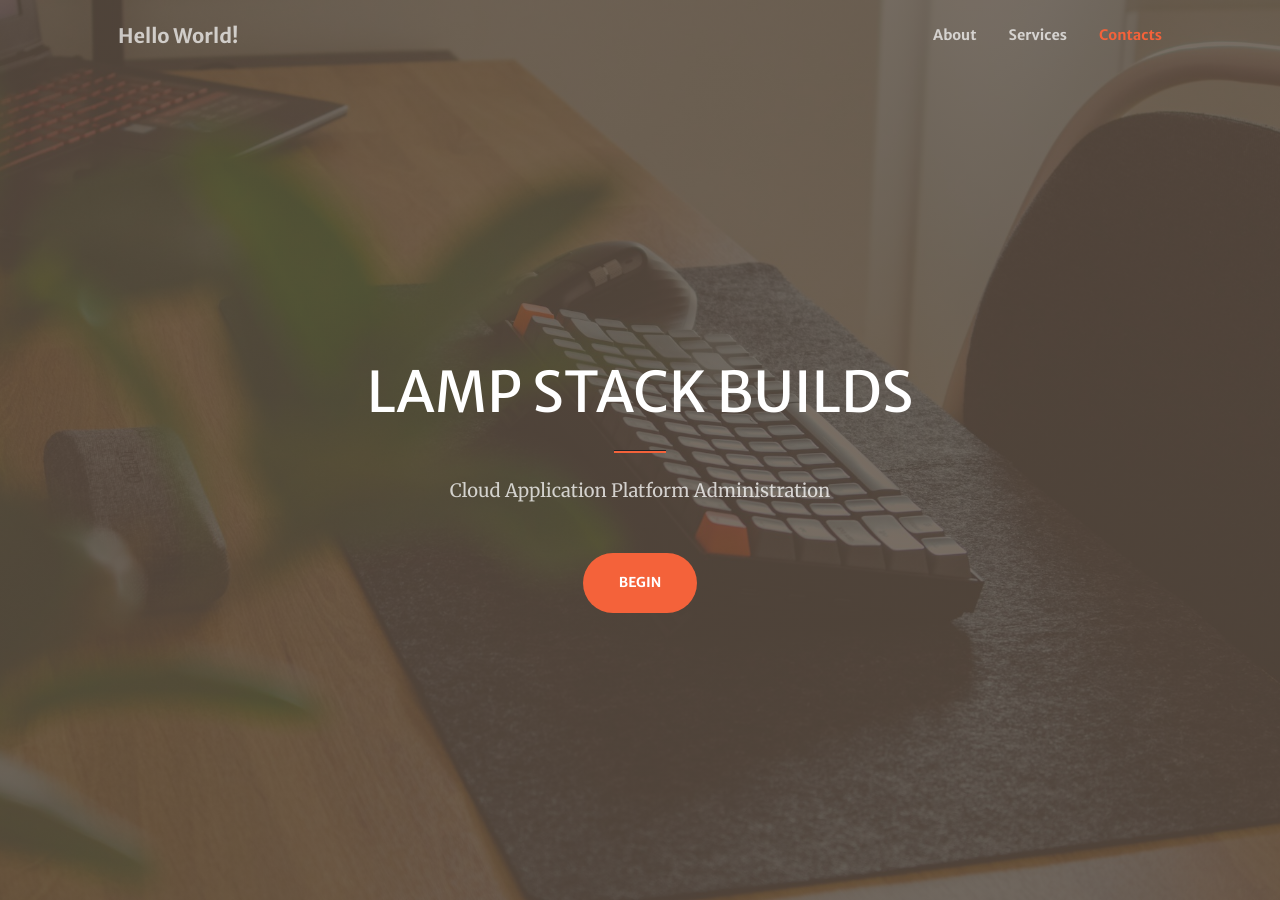
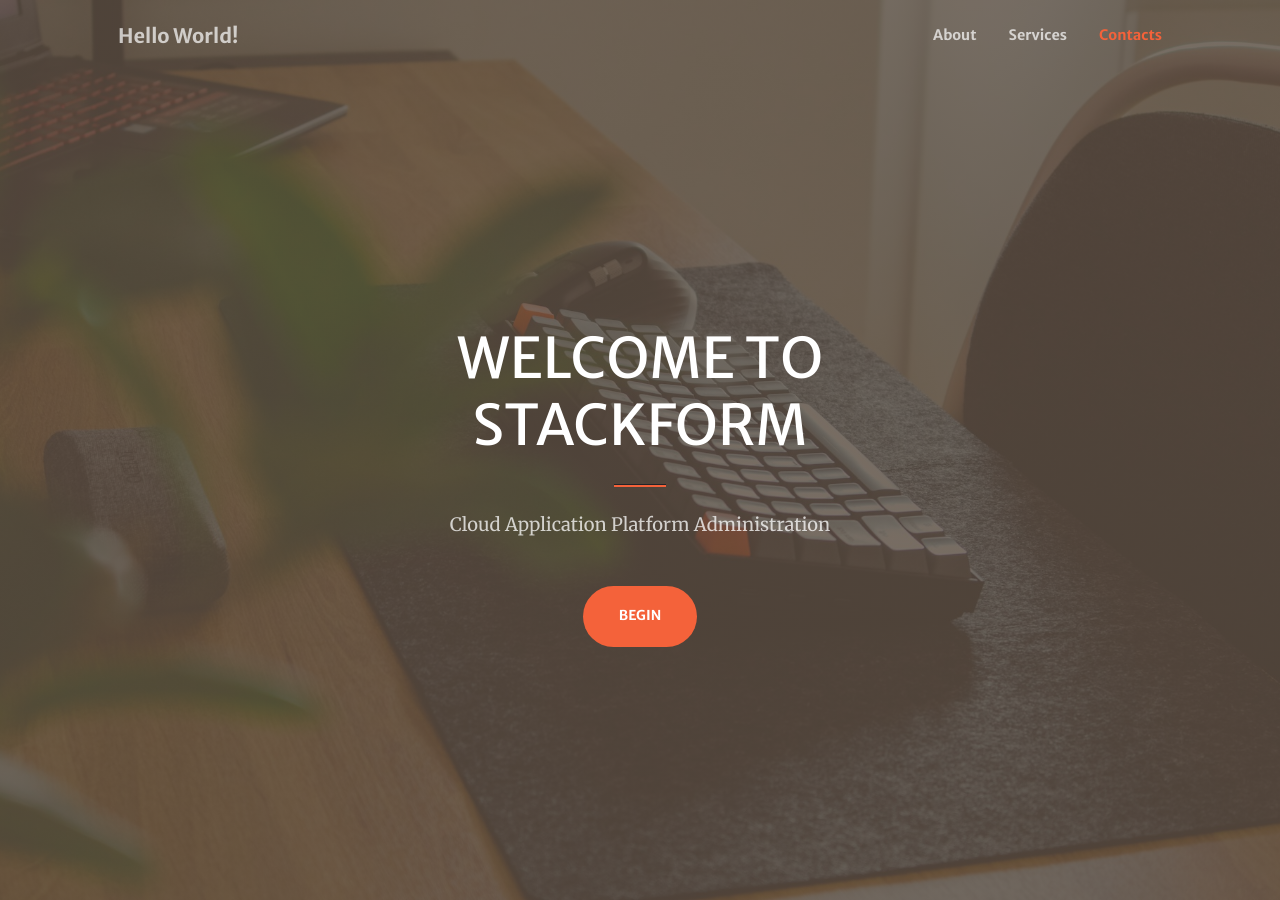
Before and after one commit to keeganturnerdev/site.github.io, a Jekyll site: the page built from index.md, in a window 1280 px wide and 900 px high. Built offline with Jekyll 4.4.1, drawn with Linux system fonts in a browser that asks for light colours; comment, search, counter and statistics services are not loaded.

Commit message:
Update index.md

```diff
--- a/index.md
+++ b/index.md
@@ -1,7 +1,7 @@
 ---
 layout: home
 header:
-  title: LAMP STACK BUILDS
+  title: WELCOME TO STACKFORM
   text: >
     Cloud Application Platform Administration
   action: # action button is optional
```
